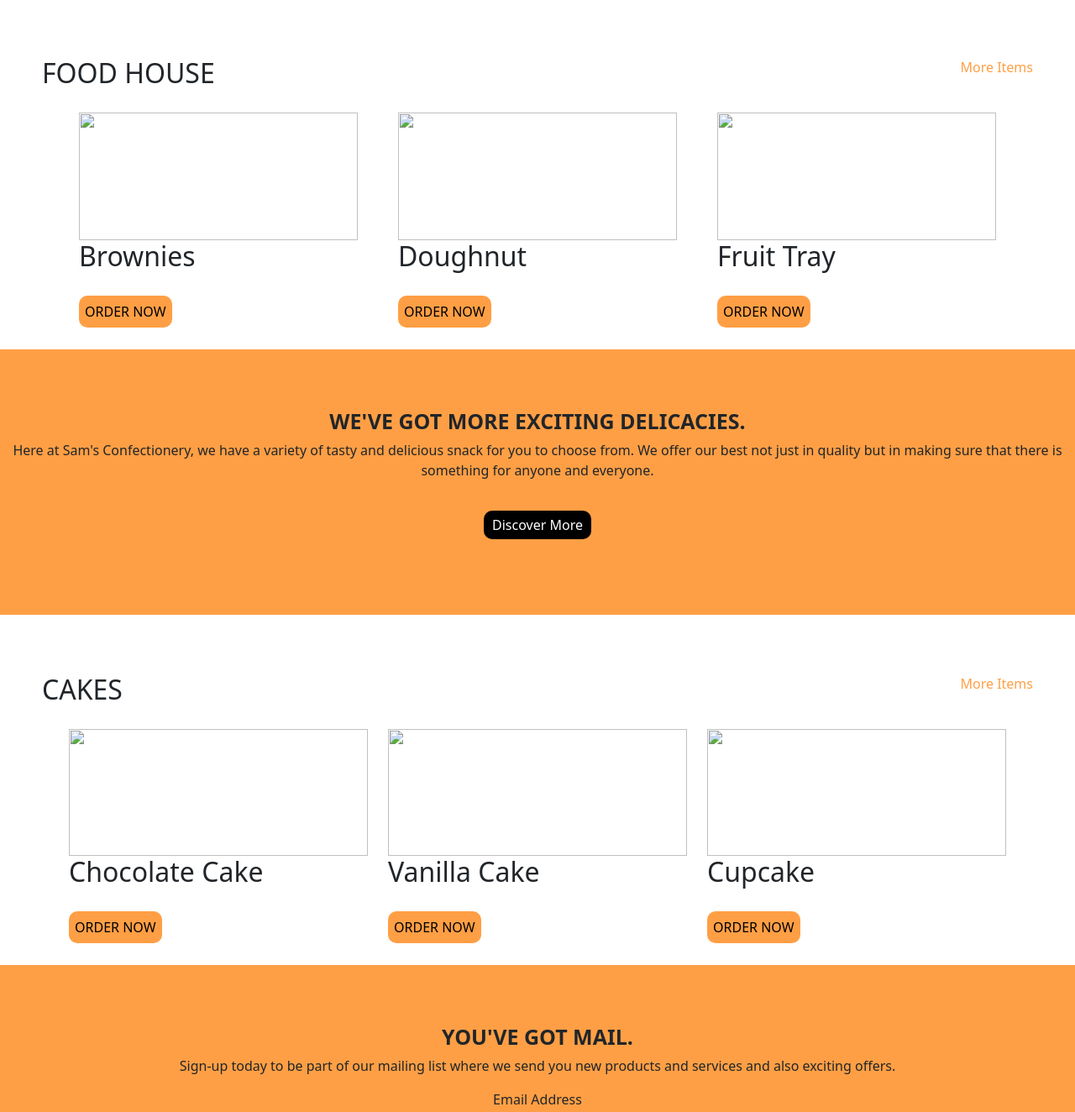
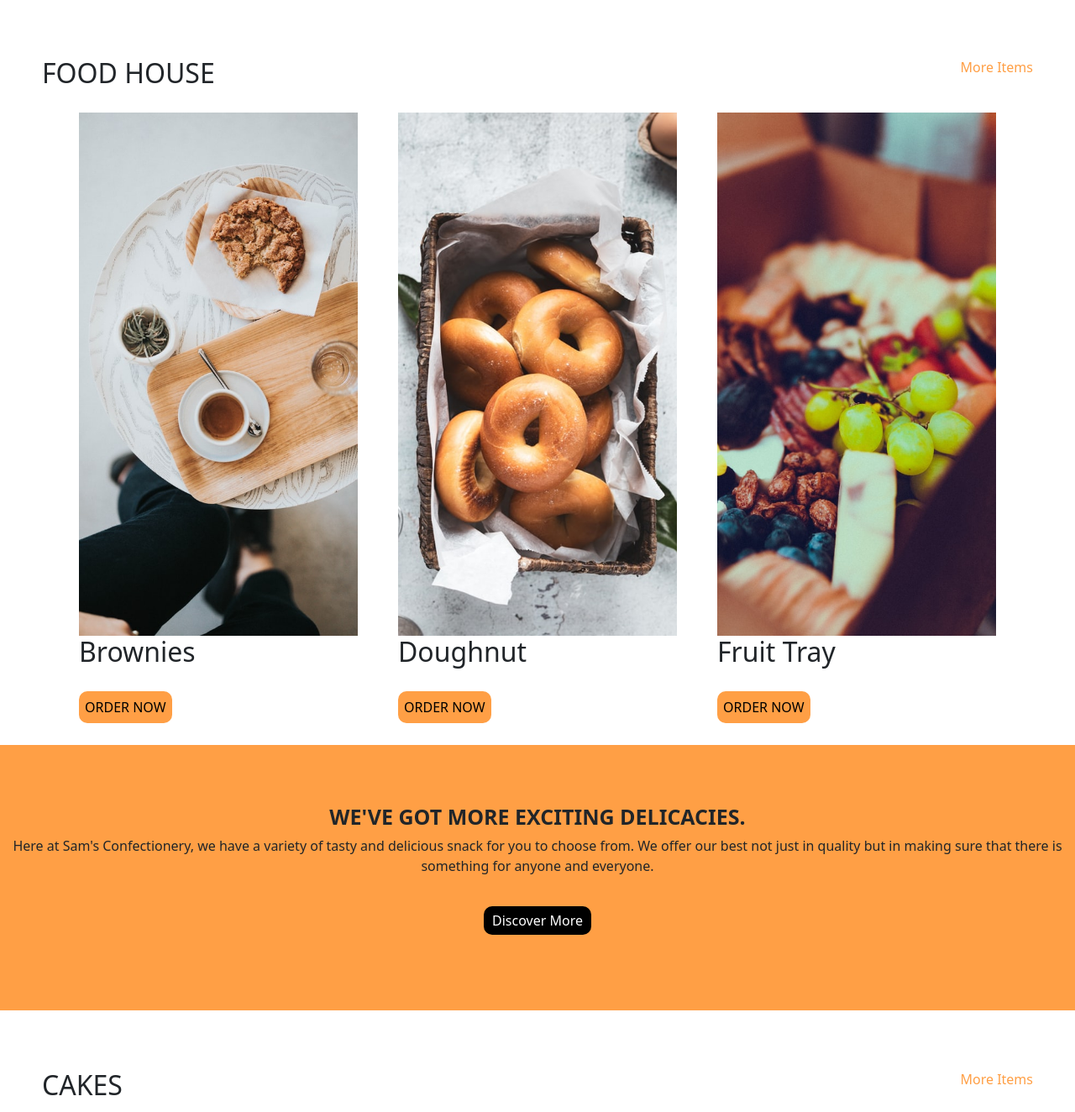
Before and after one commit to Anudaniel/Sam-s-Confectionery, a plain HTML site: page index.html in a window 1280 px wide. Shown: the part 762-2086 px from the top of the page at 84% size. Drawn offline with nearby package versions, Linux system fonts and the light colour scheme; a web font is replaced by a local one.

Commit message:
Update index.html

```diff
--- a/index.html
+++ b/index.html
@@ -73,21 +73,21 @@
             </div>
             <div class="carousel-inner">
                 <div class="carousel-item active">
-                    <img src="Images/chocolate.jpg" class="d-block w-100" alt="Chocolate">
+                    <img src="chocolate.jpg" class="d-block w-100" alt="Chocolate">
                     <div class="carousel-caption d-none d-md-block">
                         <h5>THIS IS WHERE YOUR TASTE IS.</h5>
                         <p>Welcome to our Page. I hope you find your heart's delight.</p>
                     </div>
                 </div>
                 <div class="carousel-item">
-                    <img src="Images/cupcake.jpg" class="d-block w-100" alt="Cupcake">
+                    <img src="cupcake.jpg" class="d-block w-100" alt="Cupcake">
                     <div class="carousel-caption d-none d-md-block">
                         <h5>CHOOSE YOUR FAVORITE MOUTH-WATERING PASTRY</h5>
                         <p>We have a variety of goodies for you and your loved ones.</p>
                     </div>
                 </div>
                 <div class="carousel-item">
-                    <img src="Images/pastry.jpg" class="d-block w-100" alt="Pastry ">
+                    <img src="pastry.jpg" class="d-block w-100" alt="Pastry ">
                     <div class="carousel-caption d-none d-md-block">
                         <h5>WE HAVE ALLL WHAT YOU DESIRE.</h5>
                         <p>Are you thinking of something delicious. Search no more!</p>
@@ -115,17 +115,17 @@
         <div class="container">
             <div class="row">
                 <div class="col gx-5">
-                    <img src="Images/Breakfast.jpg" alt="">
+                    <img src="Breakfast.jpg" alt="">
                     <h2>Brownies</h2>
                     <button class="btn-food">ORDER NOW</button>
                 </div>
                 <div class="col gx-5">
-                    <img src="Images/Doughnuts.jpg" alt="">
+                    <img src="Doughnuts.jpg" alt="">
                     <h2>Doughnut</h2>
                     <button class="btn-food">ORDER NOW</button>
                 </div>
                 <div class="col gx-5">
-                    <img src="Images/Fruit tray.jpg" alt="">
+                    <img src="Fruit tray.jpg" alt="">
                     <h2>Fruit Tray</h2>
                     <button class="btn-food">ORDER NOW</button>
                 </div>
@@ -149,17 +149,17 @@
         <div class="container">
             <div class="row">
                 <div class="col">
-                    <img src="Images/Chocolate cake.jpg" alt="">
+                    <img src="Chocolate cake.jpg" alt="">
                     <h2>Chocolate Cake</h2>
                     <button class="btn-cake">ORDER NOW</button>
                 </div>
                 <div class="col">
-                    <img src="Images/PInk cake.jpg" alt="">
+                    <img src="PInk cake.jpg" alt="">
                     <h2>Vanilla Cake</h2>
                     <button class="btn-cake">ORDER NOW</button>
                 </div>
                 <div class="col">
-                    <img src="Images/Icecream cake.jpg" alt="">
+                    <img src="Icecream cake.jpg" alt="">
                     <h2>Cupcake</h2>
                     <button class="btn-cake">ORDER NOW</button>
                 </div>
```
